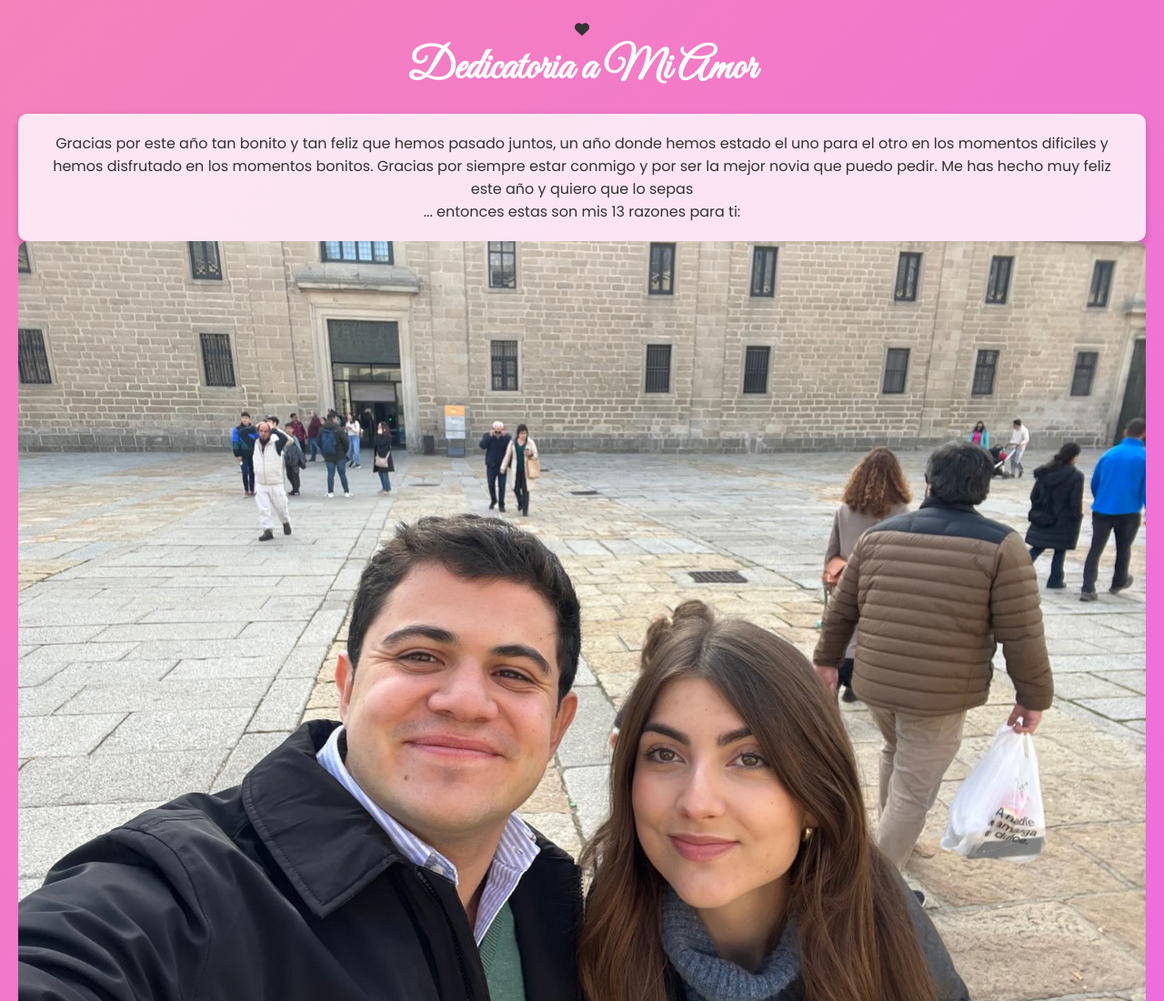
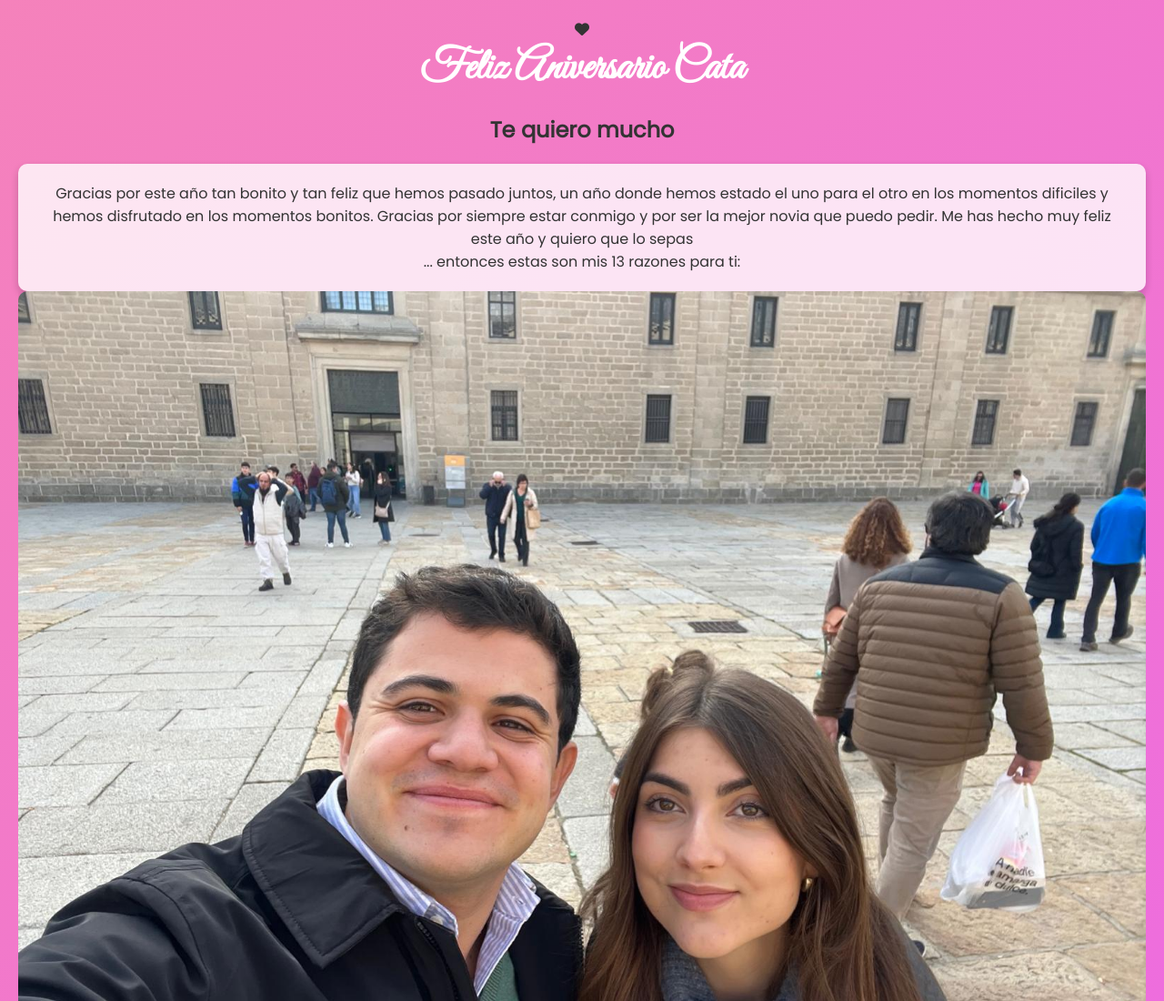
Before and after one commit to Luisferrer02/luisferrer02.github.io, a plain HTML site: page index.html in a window 1280 px wide. Shown: the top 1100 px of the page at 91% size. Drawn offline with Linux system fonts and the light colour scheme.

Commit message:
Update index.html

```diff
--- a/index.html
+++ b/index.html
@@ -12,7 +12,8 @@
 <body>
     <header>
 		<i class="fas fa-heart"></i>
-        <h1>Dedicatoria a Mi Amor</h1>
+        <h1>Feliz Aniversario Cata</h1>
+	<h2>Te quiero mucho</h2>
     </header>
 
     <main>
```
